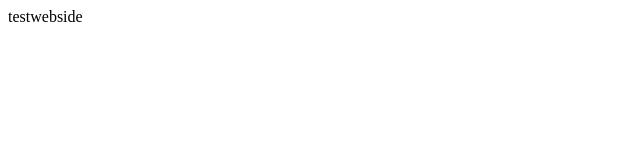
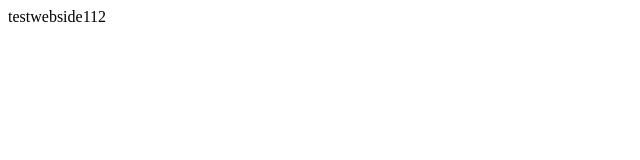
Before and after one commit to Icespy/ice, a plain HTML site: page index.html in a window 1280 px wide. Shown: the full height of the page, 0-640 px from the left. Drawn offline with Linux system fonts and the light colour scheme.

Commit message:
testfileindex2

```diff
--- a/index.html
+++ b/index.html
@@ -4,7 +4,7 @@
 	</head>
 	<body>
 
-		testwebside
+		testwebside112
 
 	</body>
 </html>
```
